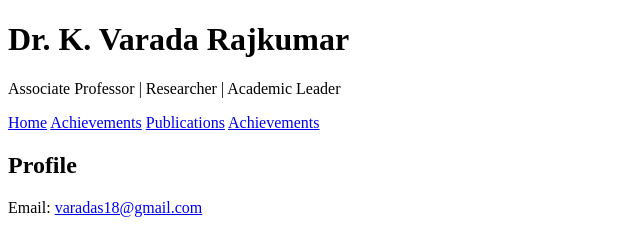
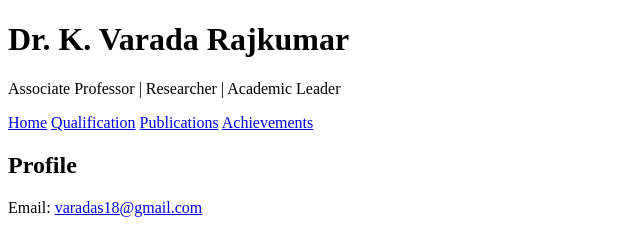
Before and after one commit to varadas18/varadas18.github.io, a plain HTML site: page index.html in a window 1280 px wide. Shown: the top 230 px of the page, 0-640 px from the left. Drawn offline with Linux system fonts and the light colour scheme.

Commit message:
Update index.html

```diff
--- a/index.html
+++ b/index.html
@@ -12,7 +12,7 @@
         <p>Associate Professor | Researcher | Academic Leader</p>
         <nav>
             <a href="index.html">Home</a>
-            <a href="qualifications.html">Achievements</a>
+            <a href="qualifications.html">Qualification</a>
             <a href="publications.html">Publications</a>
             <a href="achievements.html">Achievements</a>
         </nav>
```
